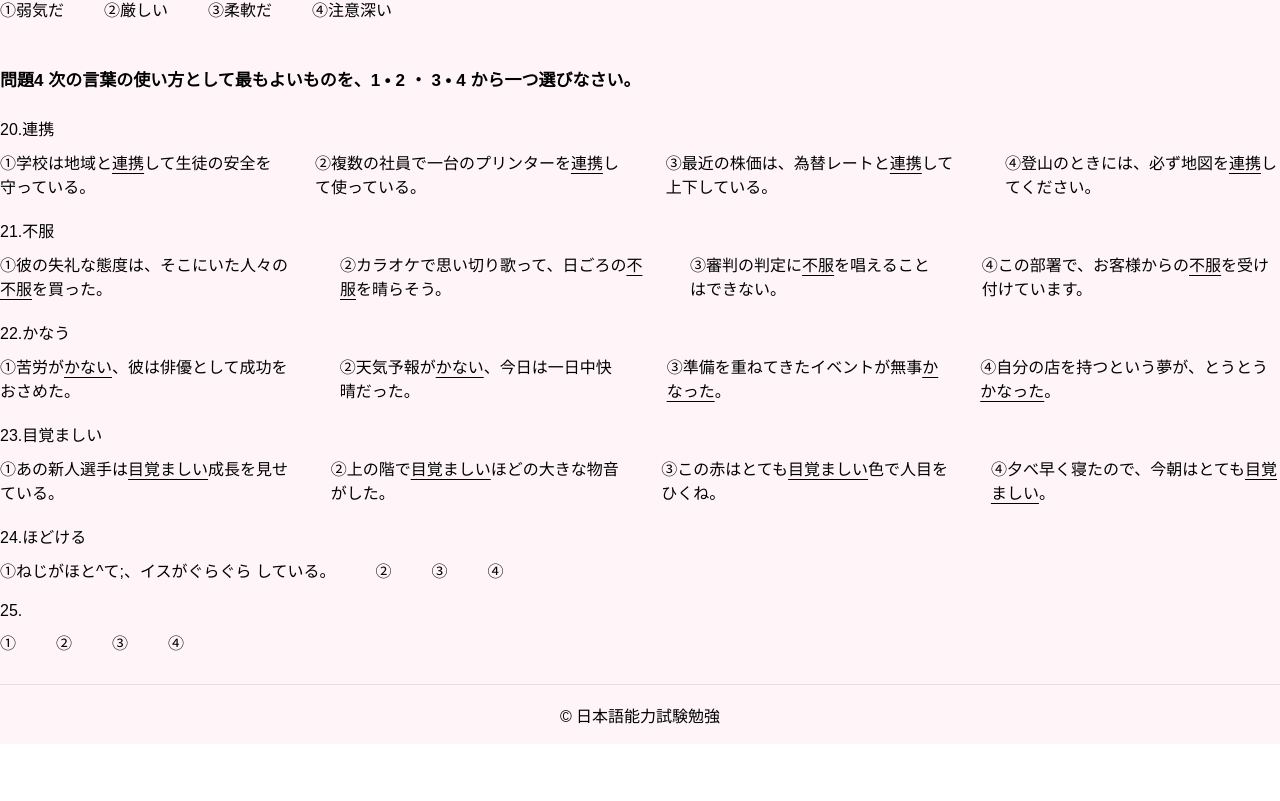
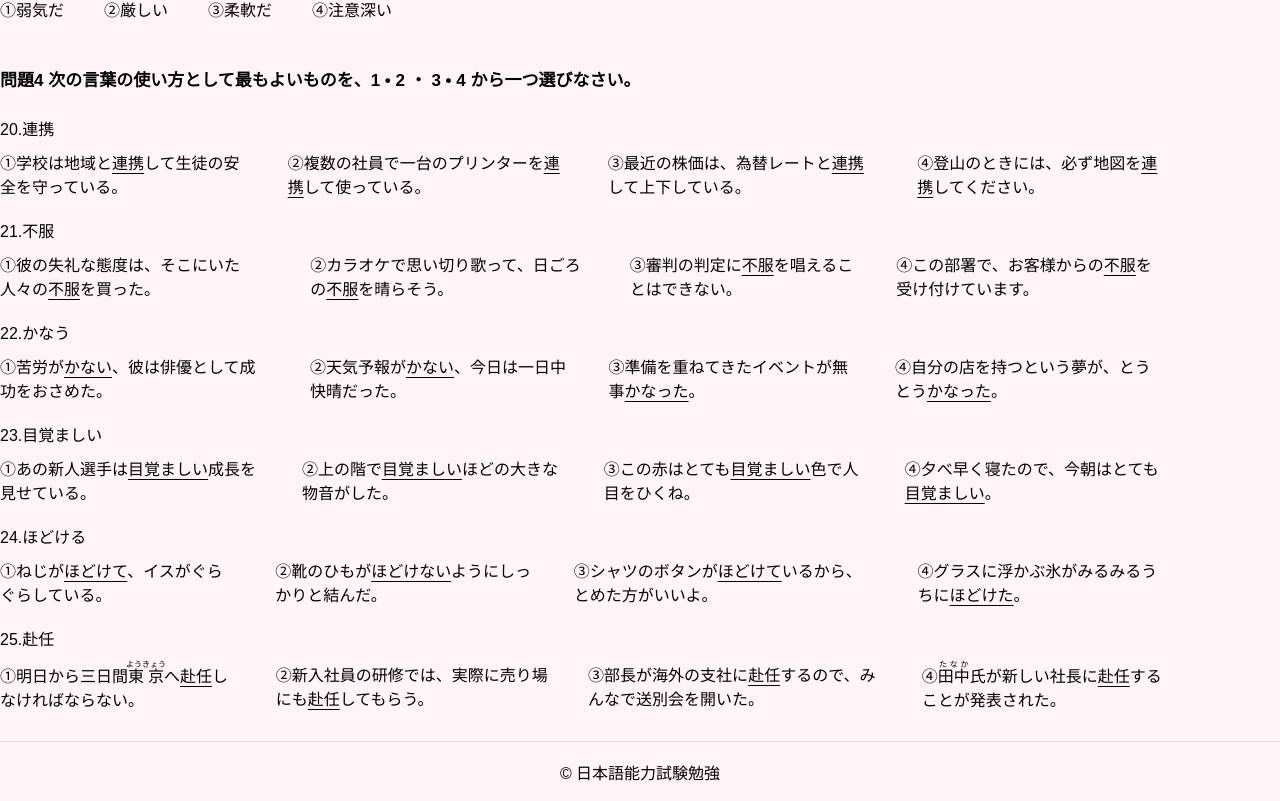
Before and after one commit to helloyoogs/jlptn1, a Next.js app: page /containers/test in a window 1280 px wide. Shown: the part 1861-2662 px from the top of the page. Before the commit the page ends 2605 px from the top, so only its background shows below. Built offline with nearby package versions, Linux system fonts and the light colour scheme; a web font is replaced by a local one.

Commit message:
n1g 더미 데이터 입력중

```diff
--- a/package.json
+++ b/package.json
@@ -12,7 +12,8 @@
     "mongoose": "^8.0.1",
     "next": "^14.0.2",
     "react": "^18",
-    "react-dom": "^18"
+    "react-dom": "^18",
+    "react-router-dom": "^6.20.0"
   },
   "devDependencies": {
     "@types/node": "^20",
--- a/src/app/constants/const.tsx
+++ b/src/app/constants/const.tsx
@@ -16,7 +16,7 @@ export const pageIndex = [
 
 export const test = [
     {
-        name: '2021年3月模擬試験',
+        name: '2011年7月模擬試験',
         n1v: [
             {
                 title: (
@@ -363,47 +363,145 @@ export const test = [
                         q: 'ほどける',
                         a1: (
                             <>
-                                ねじがほと^て;、イスがぐらぐら している。
+                                ねじが<u>ほどけて</u>、イスがぐらぐらしている。
                             </>
                         ), a2: (
                             <>
-
+                                靴のひもが<u>ほどけない</u>ようにしっかりと結んだ。
                             </>
                         ), a3: (
                             <>
-
+                                シャツのボタンが<u>ほどけて</u>いるから、とめた方がいいよ。
                             </>
                         )
                         , a4: (
                             <>
-
+                                グラスに浮かぶ氷がみるみるうちに<u>ほどけた</u>。
                             </>
                         )
                     },
                     {
                         number: 25,
-                        q: '',
+                        q: '赴任',
                         a1: (
                             <>
-
+                                明日から三日間
+                                <ruby>東京
+                                    <rt>ようきょう</rt>
+                                </ruby>へ<u>赴任</u>しなければならない。
                             </>
                         ), a2: (
                             <>
-
+                                新入社員の研修では、実際に売り場にも<u>赴任</u>してもらう。
                             </>
                         ), a3: (
                             <>
-
+                                部長が海外の支社に<u>赴任</u>するので、みんなで送別会を開いた。
                             </>
                         )
                         , a4: (
                             <>
-
+                                <ruby>田中
+                                    <rt>たなか</rt>
+                                </ruby>
+                                氏が新しい社長に<u>赴任</u>することが発表された。
                             </>
                         )
                     },
                 ]
             }
         ],
+        n1g: [
+            {
+                title: (
+                    <>
+                        問題5 次の文の(&nbsp;&nbsp;&nbsp;&nbsp;&nbsp;&nbsp;&nbsp;)に入れるのに最もよいものを、1・2・3・4から一つ選びなさい。
+                    </>
+                ),
+                question: [
+                    {
+                        number: 26,
+                        q: (
+                            <>
+
+                            </>
+                        ),
+                        a1: '', a2: '', a3: '', a4: ' '
+                    },
+                    {
+                        number: 27,
+                        q: (
+                            <>
+
+                            </>
+                        ),
+                        a1: '', a2: '', a3: '', a4: ' '
+                    },
+                    {
+                        number: 28,
+                        q: (
+                            <>
+
+                            </>
+                        ),
+                        a1: '', a2: '', a3: '', a4: ' '
+                    },
+                    {
+                        number: 29,
+                        q: (
+                            <>
+
+                            </>
+                        ),
+                        a1: '', a2: '', a3: '', a4: ' '
+                    },
+                    {
+                        number: 30,
+                        q: (
+                            <>
+
+                            </>
+                        ),
+                        a1: '', a2: '', a3: '', a4: ' '
+                    },
+                    {
+                        number: 31,
+                        q: (
+                            <>
+
+                            </>
+                        ),
+                        a1: '', a2: '', a3: '', a4: ' '
+                    },
+                    {
+                        number: 32,
+                        q: (
+                            <>
+
+                            </>
+                        ),
+                        a1: '', a2: '', a3: '', a4: ' '
+                    },
+                    {
+                        number: 33,
+                        q: (
+                            <>
+
+                            </>
+                        ),
+                        a1: '', a2: '', a3: '', a4: ' '
+                    },
+                ]
+            },
+        ],
+    },
+    {
+        name: '2011年7月模擬試験',
+        n1v: [
+
+        ],
+        n1g: [
+
+        ],
     },
 ]
```
Also changed, not shown: 1 other file (tests, documents, lock files or other folders).
